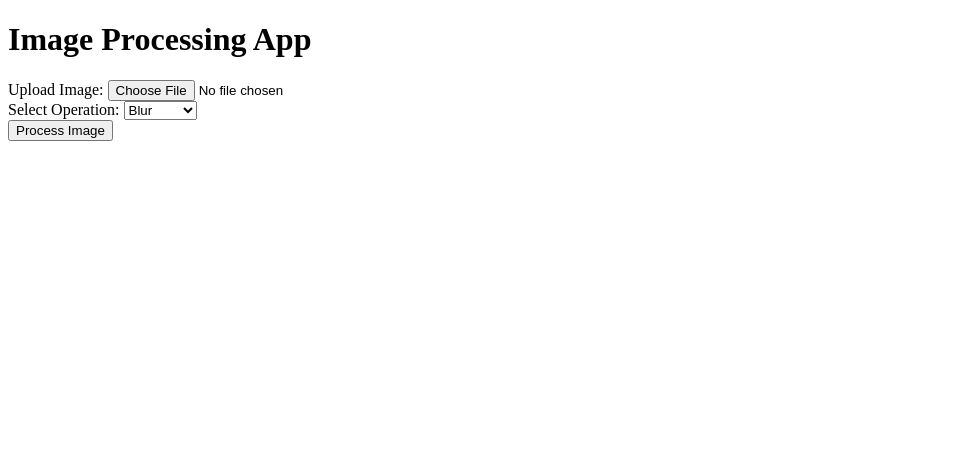
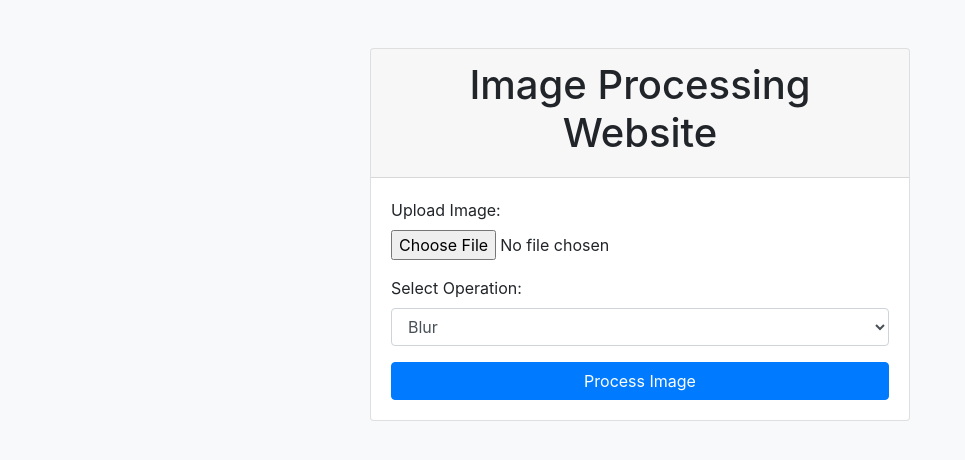
Before and after one commit to sksarvesh007/image-processing-website, a Flask app: page / in a window 1280 px wide. Shown: the top 460 px of the page, without its empty margins (0-965 px from the left). Run offline with Flask 3, Linux system fonts and the light colour scheme; some libraries are stand-ins or nearby versions.

Commit message:
added the water colouring feature and improved the UI

```diff
--- a/app.py
+++ b/app.py
@@ -15,13 +15,35 @@ def sharpen_image(image):
     sharpened = cv2.addWeighted(image, 1.5, gaussian_blur, -0.5, 0)
     return sharpened
 
+def water_art(image):
+    img_cleared = cv2.medianBlur(image, 5)
+    img_cleared=cv2.medianBlur(img_cleared, 5)
+    img_cleared=cv2.medianBlur(img_cleared, 5)
+
+    img_cleared = cv2.edgePreservingFilter(img_cleared, flags=2, sigma_s=50, sigma_r=0.4)
+
+    img_filtered = cv2.bilateralFilter(img_cleared, 3, 10, 5)
+    for i in range(2):
+        img_filtered = cv2.bilateralFilter(img_filtered, 3, 10, 5)
+
+    for i in range(3):
+        img_filtered = cv2.bilateralFilter(img_filtered, 5 , 30 , 10)
+
+    gaussian_mask = cv2.GaussianBlur(img_filtered, (7,7), 2)
+    image_sharp = cv2.addWeighted(img_filtered, 1.5, gaussian_mask, -0.5, 0)
+    image_sharp = cv2.addWeighted(image_sharp, 1.4, gaussian_mask, -0.2, 0)
+    return image_sharp
+
 def process_image(image, operation):
     if operation == 'blur':
         return blur_image(image)
     elif operation == 'sharpen':
         return sharpen_image(image)
+    elif operation == 'water':
+        return water_art(image)
     else:
         return image
+
 
 @app.route('/', methods=['GET', 'POST'])
 def index():
--- a/templates/index.html
+++ b/templates/index.html
@@ -2,28 +2,52 @@
 <html lang="en">
 <head>
     <meta charset="UTF-8">
-    <meta http-equiv="X-UA-Compatible" content="IE=edge">
     <meta name="viewport" content="width=device-width, initial-scale=1.0">
     <title>Image Processing App</title>
+
+    <!-- Bootstrap CSS -->
+    <link rel="stylesheet" href="https://maxcdn.bootstrapcdn.com/bootstrap/4.0.0/css/bootstrap.min.css">
 </head>
-<body>
-    <h1>Image Processing App</h1>
+<body class="bg-light">
 
-    <form action="/" method="post" enctype="multipart/form-data">
-        <label for="image">Upload Image:</label>
-        <input type="file" name="image" id="image" accept="image/*" required>
+    <div class="container mt-5">
+        <div class="row justify-content-center">
+            <div class="col-md-6">
 
-        <br>
+                <div class="card">
+                    <div class="card-header">
+                        <h1 class="text-center">Image Processing Website</h1>
+                    </div>
 
-        <label for="operation">Select Operation:</label>
-        <select name="operation" id="operation" required>
-            <option value="blur">Blur</option>
-            <option value="sharpen">Sharpen</option>
-        </select>
+                    <div class="card-body">
+                        <form action="/" method="post" enctype="multipart/form-data">
+                            <div class="form-group">
+                                <label for="image">Upload Image:</label>
+                                <input type="file" class="form-control-file" name="image" id="image" accept="image/*" required>
+                            </div>
 
-        <br>
+                            <div class="form-group">
+                                <label for="operation">Select Operation:</label>
+                                <select class="form-control" name="operation" id="operation" required>
+                                    <option value="blur">Blur</option>
+                                    <option value="sharpen">Sharpen</option>
+                                    <option value="water">Water Art</option>
+                                </select>
+                            </div>
 
-        <button type="submit">Process Image</button>
-    </form>
+                            <button type="submit" class="btn btn-primary btn-block">Process Image</button>
+                        </form>
+                    </div>
+                </div>
+
+            </div>
+        </div>
+    </div>
+
+    <!-- Bootstrap JS and Popper.js (if needed) -->
+    <script src="https://code.jquery.com/jquery-3.2.1.slim.min.js"></script>
+    <script src="https://cdnjs.cloudflare.com/ajax/libs/popper.js/1.12.9/umd/popper.min.js"></script>
+    <script src="https://maxcdn.bootstrapcdn.com/bootstrap/4.0.0/js/bootstrap.min.js"></script>
+
 </body>
 </html>
```
